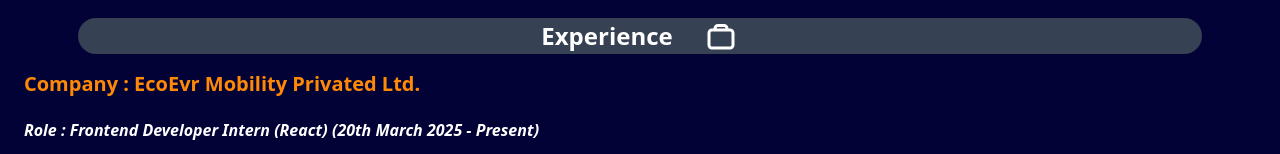
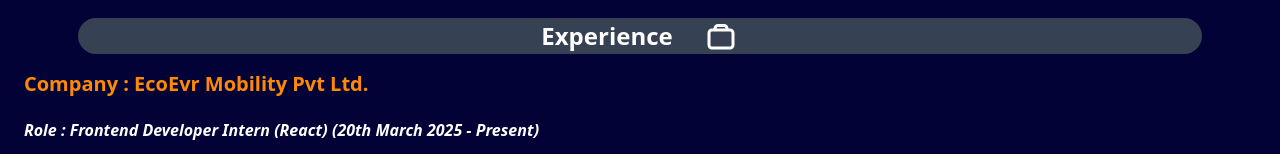
Before and after one commit to Priyanshu629/personal-portfolio, a React (Vite) app: page / in a window 1280 px wide. Shown: the part 798-952 px from the top of the page. Built offline with nearby package versions, Linux system fonts and the light colour scheme.

Commit message:
Update Experience.jsx

```diff
--- a/src/components/Experience.jsx
+++ b/src/components/Experience.jsx
@@ -24,7 +24,7 @@ const Experience = () => {
                 }}
             >
 
-                <span className='text-xl font-bold text-orange-400'>Company : EcoEvr Mobility Privated Ltd.</span>
+                <span className='text-xl font-bold text-orange-400'>Company : EcoEvr Mobility Pvt Ltd.</span>
                 <span className='italic font-semibold '>Role : Frontend Developer Intern (React) (20th March 2025 - Present)</span>
 
                 <div className='flex gap-[20px] font-bold  text-lg'>
```
